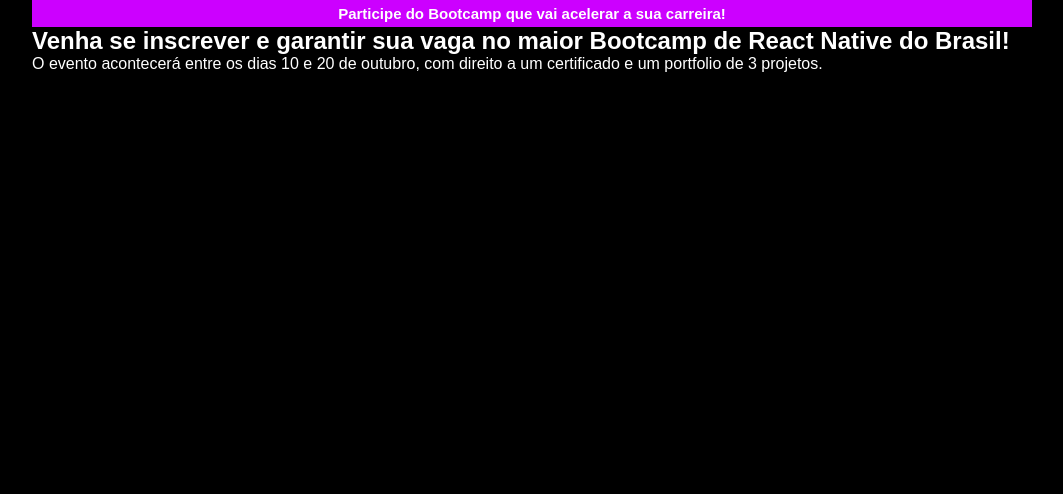
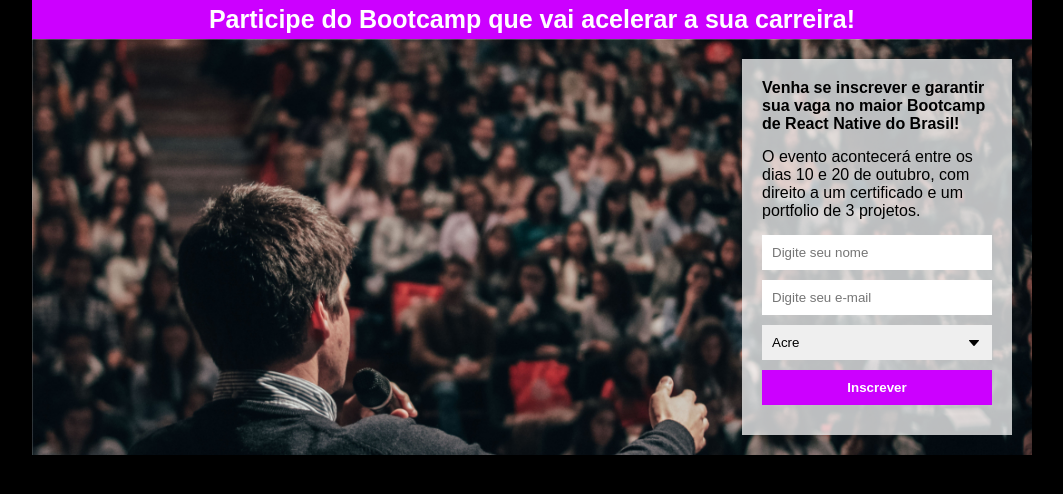
Before and after one commit to JoanWilson/bootcampsite, a plain HTML site: page index.html in a window 1280 px wide. Shown: the whole page, without its empty margins (108-1171 px from the left). Drawn offline with Linux system fonts and the light colour scheme.

Commit message:
Alterações no forms

```diff
--- a/css/style.css
+++ b/css/style.css
@@ -18,8 +18,46 @@
     margin: auto;
 }
 .title {
-    font-size: 15px;
+    font-size: 25px;
 }
 section{
-    color:white;
+    color: black;
+    padding: 20px;
+    background-image: url('../images/people.jpg');
+    background-size: cover;
+    overflow: hidden;
 }
+.formContainer{
+    max-width: 230px;
+    background-color: #ffffffBB;
+    padding: 20px;
+    float: right;
+}
+h2 {
+    font-size: 16px;
+}
+
+.mb {
+    margin-bottom: 15px;
+}
+input, select{
+    width:100%;
+    box-sizing: border-box;
+    padding: 10px;
+    border: none;
+    margin-bottom: 10px;
+}
+input[type="submit"]{
+    color: white;
+    background-color: #cc00ff;
+    font-weight: bold;
+}
+
+select {
+    -moz-appearance: none;
+    -webkit-appearance: none;
+    appearance: none;
+    background-image: url('../images/arrow.jpg');
+    background-repeat: no-repeat;
+    background-position: calc(100% - 10px) center ;
+}
--- a/index.html
+++ b/index.html
@@ -19,9 +19,42 @@
         </header>
         <section>
             <div class="formContainer">
-            <h2>Venha se inscrever e garantir sua vaga no maior Bootcamp de React Native do Brasil!</h2>
-            <p>O evento acontecerá entre os dias 10 e 20 de outubro, com direito a um certificado e um portfolio de 3 projetos.</p>
-            <form action=""></form>
+            <h2 class="mb">Venha se inscrever e garantir sua vaga no maior Bootcamp de React Native do Brasil!</h2>
+            <p class="mb">O evento acontecerá entre os dias 10 e 20 de outubro, com direito a um certificado e um portfolio de 3 projetos.</p>
+            <form>
+                <input id="name" name="name" type="text" placeholder="Digite seu nome"/>
+                <input id="email" name="email" type="email" placeholder="Digite seu e-mail"/>
+                <select name="estados-brasil">
+                    <option value="AC">Acre</option>
+                    <option value="AL">Alagoas</option>
+                    <option value="AP">Amapá</option>
+                    <option value="AM">Amazonas</option>
+                    <option value="BA">Bahia</option>
+                    <option value="CE">Ceará</option>
+                    <option value="DF">Distrito Federal</option>
+                    <option value="ES">Espírito Santo</option>
+                    <option value="GO">Goiás</option>
+                    <option value="MA">Maranhão</option>
+                    <option value="MT">Mato Grosso</option>
+                    <option value="MS">Mato Grosso do Sul</option>
+                    <option value="MG">Minas Gerais</option>
+                    <option value="PA">Pará</option>
+                    <option value="PB">Paraíba</option>
+                    <option value="PR">Paraná</option>
+                    <option value="PE">Pernambuco</option>
+                    <option value="PI">Piauí</option>
+                    <option value="RJ">Rio de Janeiro</option>
+                    <option value="RN">Rio Grande do Norte</option>
+                    <option value="RS">Rio Grande do Sul</option>
+                    <option value="RO">Rondônia</option>
+                    <option value="RR">Roraima</option>
+                    <option value="SC">Santa Catarina</option>
+                    <option value="SP">São Paulo</option>
+                    <option value="SE">Sergipe</option>
+                    <option value="TO">Tocantins</option>
+                </select>
+                <input type="submit" value="Inscrever">
+            </form>
             </div>
         </section>
     </div>
```
